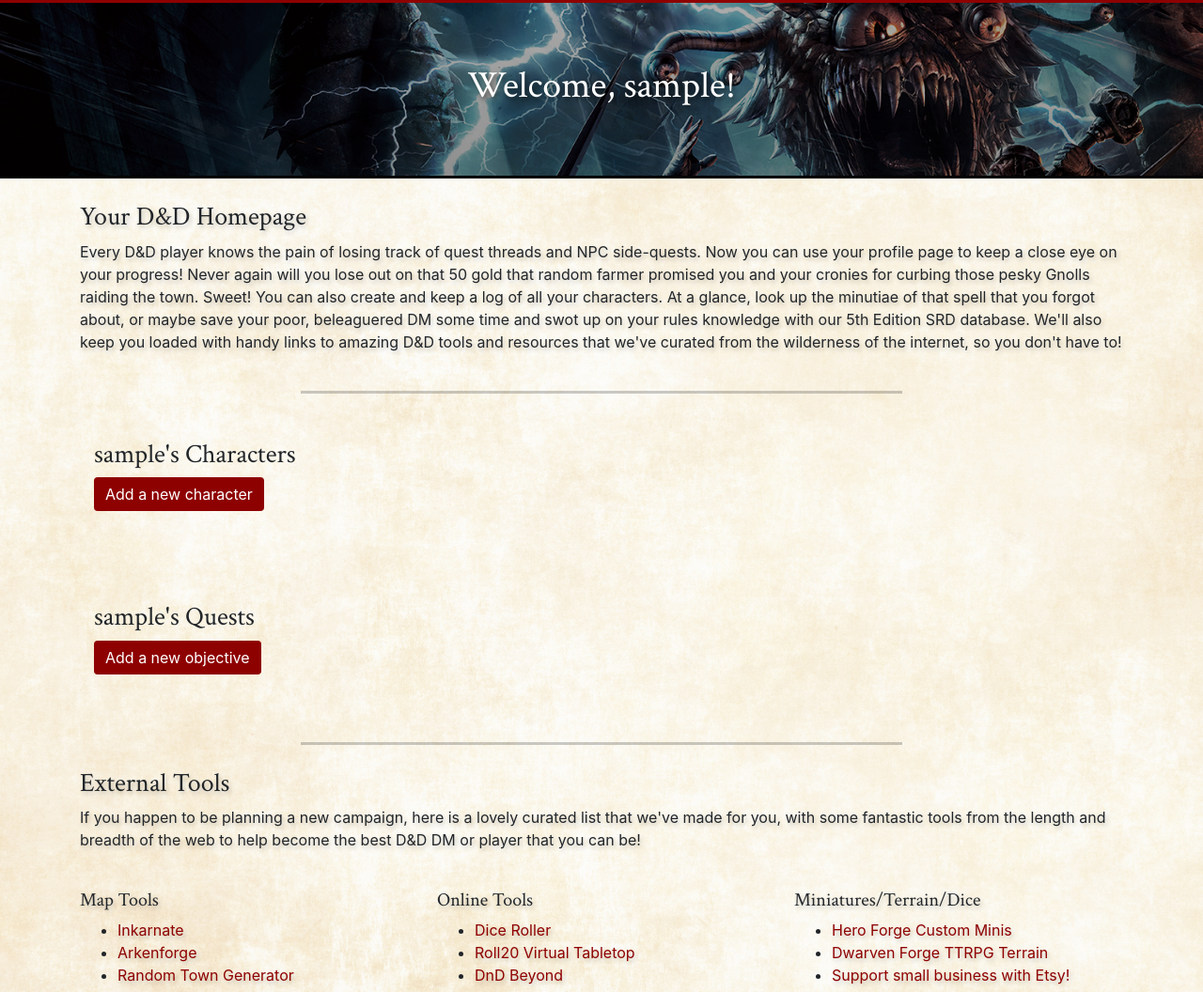
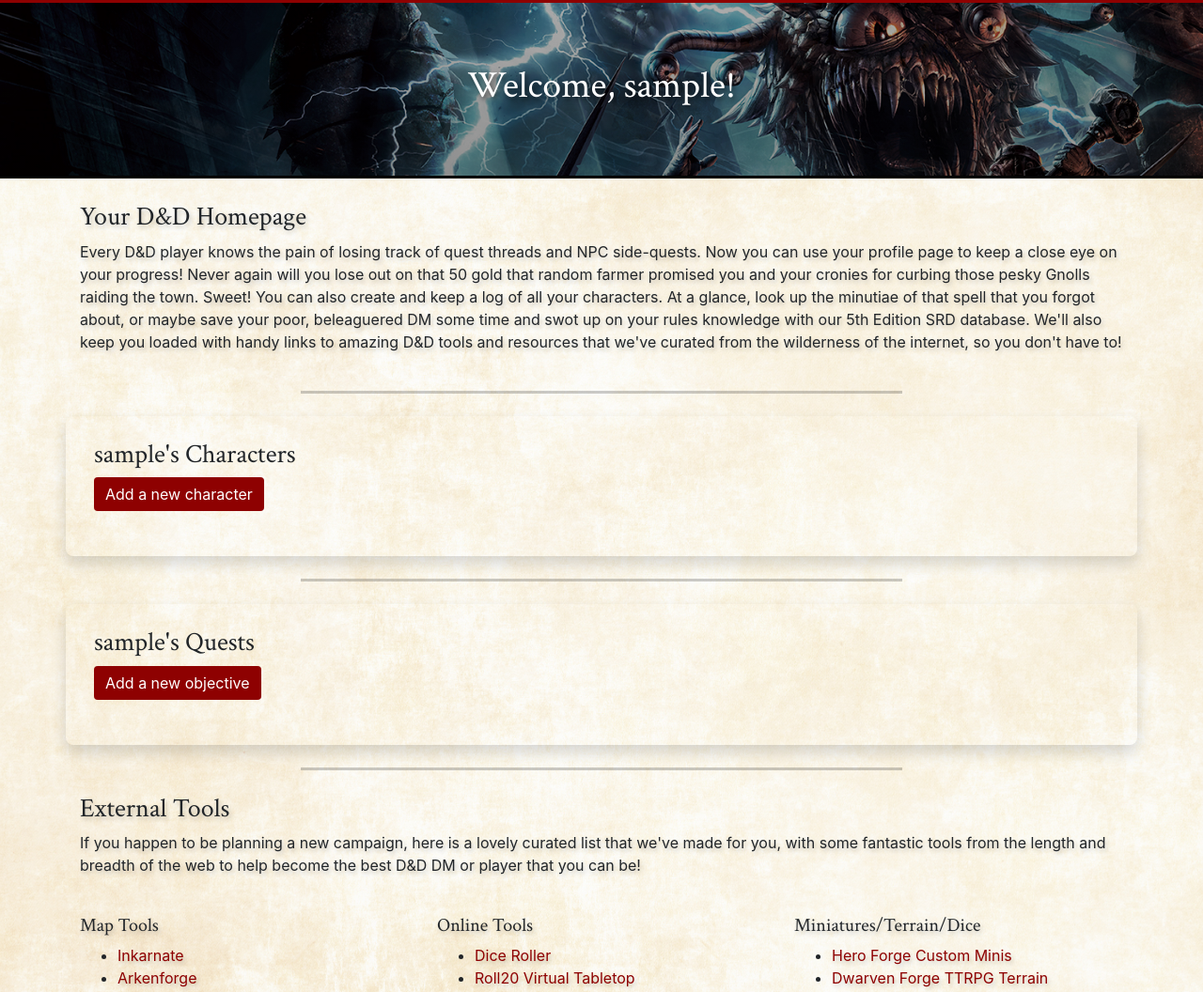
Before and after one commit to Code-Institute-Submissions/mattingliscoding-code-institute-milestone-project-three, a Flask app: page /profile/1 in a window 1280 px wide. Shown: the part 56-1112 px from the top of the page at 94% size. Run offline with Flask 2, Linux system fonts and the light colour scheme; the visitor is signed in with stand-in values (Sample User, id 1); a database or web service that is not in the repository returns one stand-in record (values such as "Sample title"); some libraries are stand-ins or nearby versions.

Commit message:
UI profile card changes

```diff
--- a/static/css/style.css
+++ b/static/css/style.css
@@ -335,7 +335,8 @@ td {
     color: #8e0101;
 }
 
-.quest-wrapper {
+.quest-wrapper,
+.character-wrapper {
     height: 100%;
     width: auto;
     border-radius: 8px;
@@ -374,6 +375,7 @@ td {
 .character-card {
     background-color: #ffffff6b;
 }
+
 
 /* BACKGROUND/HERO POSITIONING */
 
--- a/templates/profile.html
+++ b/templates/profile.html
@@ -28,7 +28,7 @@
 <div class="page-divider"></div>
 
 <!-- CHARACTER ADD CONTAINER -->
-<section class="character-wrapper container mt-4 mb-4 pb-4">
+<section class="shadow character-wrapper container mt-4 mb-4 pb-4">
     <div class="container character-form mb-4">
         <div class="row">
             <div class="col mt-4">
@@ -45,7 +45,7 @@
             <form method="POST" action="{{ url_for('add_character') }}">
                 <div class="form-group">
                     <label class="fancy-font" for="character_name">Character Name</label>
-                    <input name="character_name" type="text" class="form-control form-item" id="character_name" placeholder="Steve" required />
+                    <input name="character_name" type="text" class="form-control form-item" id="character_name" placeholder="Bob the Destroyer" required />
                 </div>
                 <div class="form-group">
                     <label class="fancy-font" for="character_avatar">Avatar URL</label>
@@ -294,7 +294,7 @@
         <div class="row row-cols-1 row-cols-md-3">
             {% for character in characters %} {% if session.user|lower == character.created_by|lower %}
             <div class="col mb-4">
-                <div class="shadow card character-card h-100">
+                <div class="card character-card h-100">
                     <img src="{{ character.character_avatar }}" class="card-img-top" alt="character avatar" />
                     <div class="card-body">
                         <h5 class="card-title">{{ character.character_name }}</h5>
@@ -364,7 +364,7 @@
                                 </div>
                                 <div class="form-group">
                                     <label class="fancy-font" for="character_hp">Max HP</label>
-                                    <input name="character_hp" type="text" class="form-control form-item" id="edit_character_hp" placeholder="New max HP" required />
+                                    <input name="character_hp" type="text" class="form-control form-item" id="edit_character_hp" placeholder="New max" required />
                                 </div>
                                 <div class="form-group">
                                     <label class="fancy-font" for="character_str">Strength</label>
@@ -587,8 +587,10 @@
     </div>
 </section>
 
+<div class="page-divider"></div>
+
 <!-- QUEST TO-DO CONTAINER -->
-<section class="quest-wrapper container mt-4 mb-4 pb-4">
+<section class="shadow quest-wrapper container mt-4 mb-4 pb-4">
     <div class="container quest-form mb-4">
         <div class="row">
             <div class="col mt-4">
@@ -634,7 +636,7 @@
                 {% for quest in quests %} {% if session.user|lower == quest.created_by|lower %}
 
                 <!-- TOP QUEST CARD & EDIT/DELETE FUNCTION BUTTONS -->
-                <div class="card shadow quest-card">
+                <div class="card quest-card">
                     <div class="card-header" id="questTop">
                         <h5>
                             <a class="btn fancy-font quest_name" data-toggle="collapse" href="#target{{quest._id}}" data-target="#target{{quest._id}}" aria-controls="target{{quest._id}}" aria-expanded="false">
```
